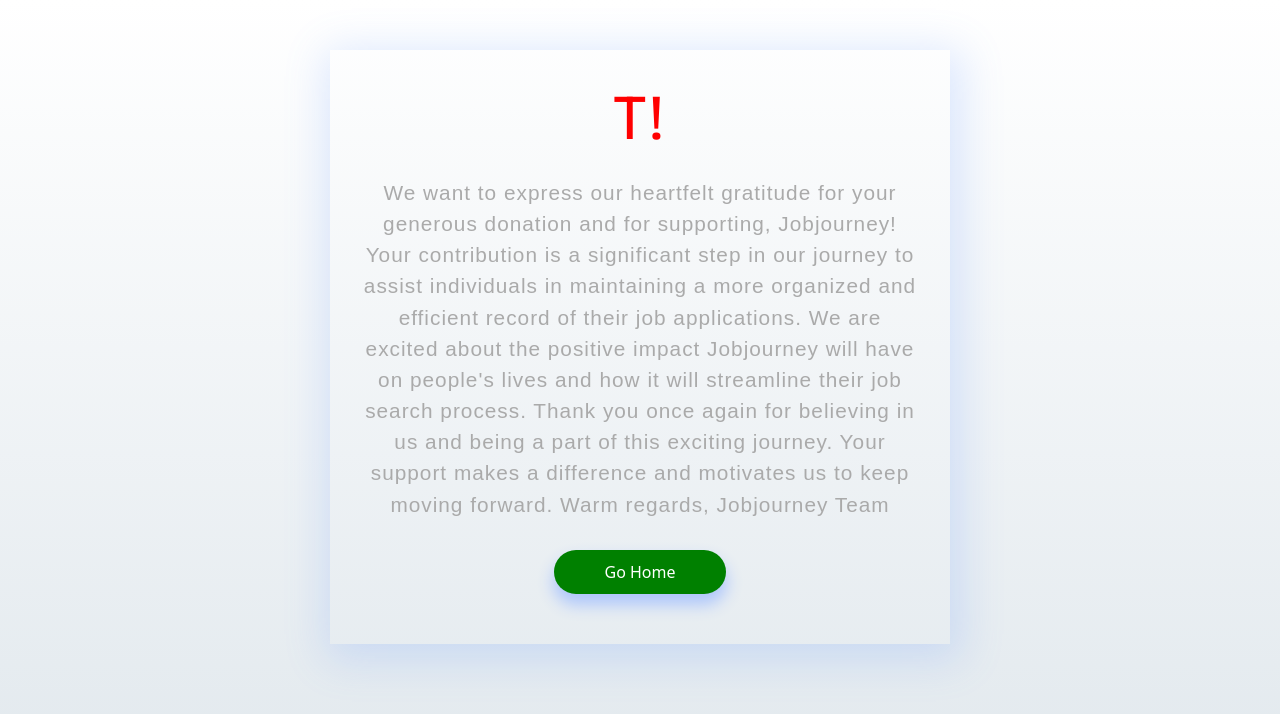
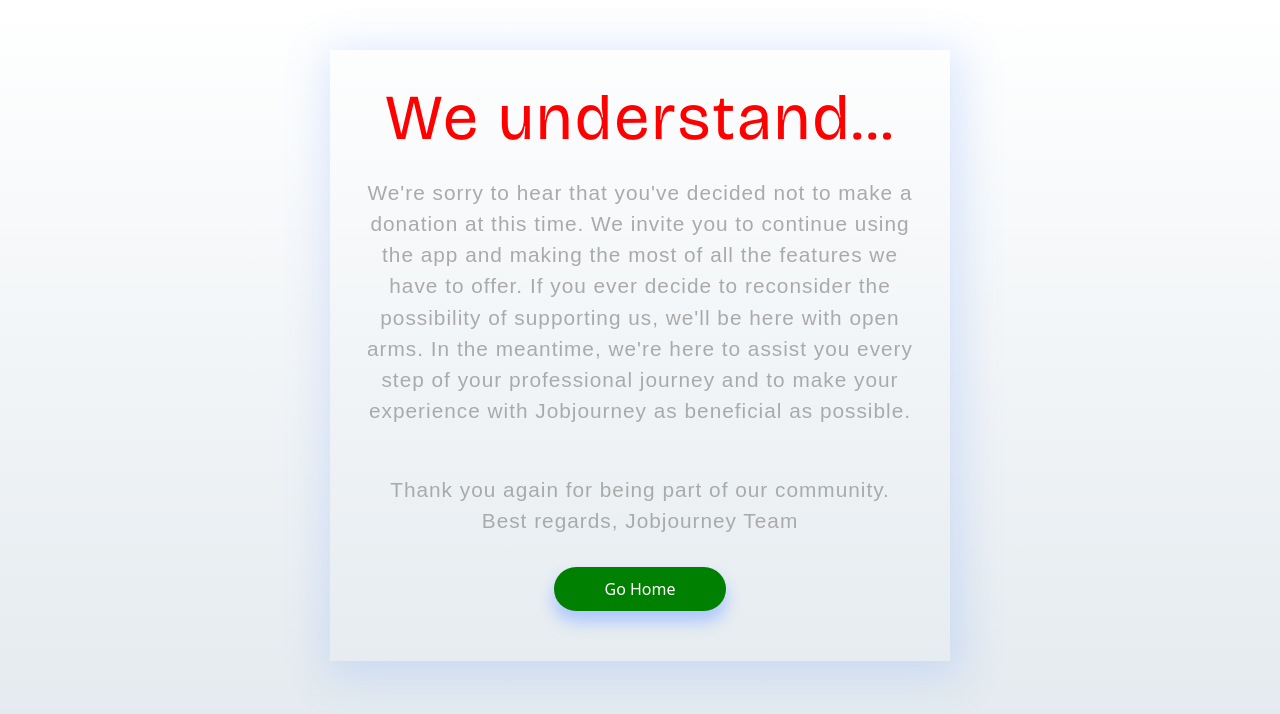
Before and after one commit to 1alyciaoliveira/JobJourney, a React (Create React App) app in the folder client/: page /Cancel in a window 1280 px wide. Shown: the top 714 px of the page. Built offline with nearby package versions, Linux system fonts and the light colour scheme; the HTML template or start-up script is replaced by a standard one.

Commit message:
Success and Cancel design ready

```diff
--- a/client/src/components/checkoutButton.js
+++ b/client/src/components/checkoutButton.js
@@ -17,8 +17,8 @@
     console.log(data);
 
     return (
-        <Button onClick={() => startCheckout()}>
-            donate!
+        <Button className="bg-warning" onClick={() => startCheckout()}>
+            Donate!
         </Button>
     )
 }
--- a/client/src/pages/Cancelation.js
+++ b/client/src/pages/Cancelation.js
@@ -6,17 +6,26 @@
         <div className="content">
             <div className="wrapper-1">
                 <div className="wrapper-2">
-                    <h1 style = {{color:'red'}} className="title-thanks">T!</h1>
-                    <p>
+                    <h1 style={{ color: 'red' }} className="title-thanks">We understand...</h1>
 
-                        We want to express our heartfelt gratitude for your generous donation and for supporting, Jobjourney! Your contribution is a significant step in our journey to assist individuals in maintaining a more organized and efficient record of their job applications.
+                    <div  className="mb-5" >
+                        <p>
+                            We're sorry to hear that you've decided not to make a donation at this time.
+                            We invite you to continue using the app and making the most of all the features we have to offer. If you ever decide to reconsider the possibility of supporting us, we'll be here with open arms. In the meantime, we're here to assist you every step of your professional journey and to make your experience with Jobjourney as beneficial as possible.
+                        </p>
+                    </div>
+                    <div>
+                        <p>
+                            Thank you again for being part of our community.
+                        </p>
+                    </div>
 
-                        We are excited about the positive impact Jobjourney will have on people's lives and how it will streamline their job search process.
-
-                        Thank you once again for believing in us and being a part of this exciting journey. Your support makes a difference and motivates us to keep moving forward.
-
-                        Warm regards,
-                        Jobjourney Team</p>
+                    <div>
+                        <p>
+                            Best regards,
+                            Jobjourney Team
+                        </p>
+                    </div>
                     <button className="btn btn-primary go-home">
                         go home
                     </button>
--- a/client/src/pages/Success.js
+++ b/client/src/pages/Success.js
@@ -7,16 +7,25 @@
             <div className="wrapper-1">
                 <div className="wrapper-2">
                     <h1 className="title-thanks">Thank you !</h1>
-                    <p>
+                    <div className="mb-5" >
+                        <p>
+                            We want to express our heartfelt gratitude for your generous donation and for supporting, Jobjourney! Your contribution is a significant step in our journey to assist individuals in maintaining a more organized and efficient record of their job applications.
 
-                        We want to express our heartfelt gratitude for your generous donation and for supporting, Jobjourney! Your contribution is a significant step in our journey to assist individuals in maintaining a more organized and efficient record of their job applications.
+                            We are excited about the positive impact Jobjourney will have on people's lives and how it will streamline their job search process.
+                        </p>
+                    </div>
+                    <div>
+                        <p>
+                            Thank you once again for believing in us and being a part of this exciting journey. Your support makes a difference and motivates us to keep moving forward.
+                        </p>
+                    </div>
 
-                        We are excited about the positive impact Jobjourney will have on people's lives and how it will streamline their job search process.
-
-                        Thank you once again for believing in us and being a part of this exciting journey. Your support makes a difference and motivates us to keep moving forward.
-
-                        Warm regards,
-                        Jobjourney Team</p>
+                    <div>
+                        <p>
+                            Warm regards,
+                            Jobjourney Team
+                        </p>
+                    </div>
                     <button className="btn btn-primary go-home">
                         go home
                     </button>
```
